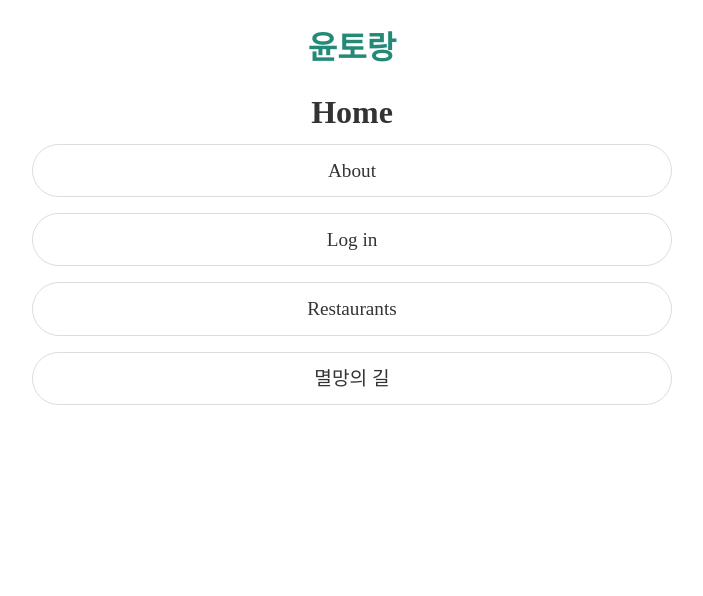
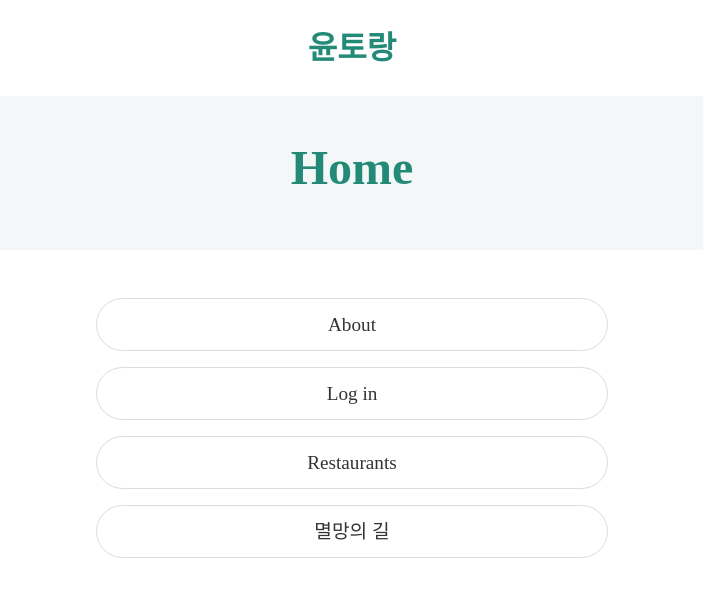
Before and after one commit to CodeSoom/react-week8-assignment-1, a React app: page / in a window 1280 px wide. Shown: the top 596 px of the page, without its empty margins (288-991 px from the left). Built offline with nearby package versions, Linux system fonts and the light colour scheme.

Commit message:
공통된 레이아웃을 적용합니다
공통 레이아웃을 적용하기위해 PageTop, PageBody를 범용컴포넌트로 사용합니다

```diff
--- a/src/HomePage.jsx
+++ b/src/HomePage.jsx
@@ -3,12 +3,8 @@ import React from 'react';
 import { Link } from 'react-router-dom';
 
 import styled from '@emotion/styled';
-
-const PageTitle = styled.h2({
-  marginBottom: '1rem',
-  fontSize: '2rem',
-  textAlign: 'center',
-});
+import { PageBody, PageTop } from './style/layout';
+import green from '../fixtures/color';
 
 const Nav = styled.ul({
   margin: '0 auto',
@@ -28,7 +24,7 @@ const NavItem = styled.li({
     borderRadius: '2em',
     transition: '0.2s linear',
     '&:hover': {
-      background: '#a18cd1',
+      background: `${green}`,
       color: '#fff',
     },
   },
@@ -37,13 +33,17 @@ const NavItem = styled.li({
 export default function HomePage() {
   return (
     <div>
-      <PageTitle>Home</PageTitle>
+      <PageTop>
+        <h2>Home</h2>
+      </PageTop>
+      <PageBody>
         <Nav>
           <NavItem><Link to="/about">About</Link></NavItem>
           <NavItem><Link to="/login">Log in</Link></NavItem>
           <NavItem><Link to="/restaurants">Restaurants</Link></NavItem>
           <NavItem><Link to="/xxx">멸망의 길</Link></NavItem>
         </Nav>
+      </PageBody>
     </div>
   );
 }
--- a/src/RestaurantDetail.jsx
+++ b/src/RestaurantDetail.jsx
@@ -2,22 +2,15 @@ import React from 'react';
 
 import styled from '@emotion/styled';
 import MenuItems from './MenuItems';
+
 import green from '../fixtures/color';
+import { PageTop } from './style/layout';
 
-
-function RestaurantDetail({ restaurant }) {
-  const { name, address, menuItems } = restaurant;
-
-  const Restaurant = styled.div({
+const RestaurantDetailTop = styled(PageTop)({
   padding: '3rem 5rem 3rem 50%',
   background: '#f4f7f8 url(/public/eat.png) no-repeat 0 38% / 45%',
   h2: {
-      fontSize: '3rem',
-      marginBottom: '0.2em',
-      color: `${green}`,
-    },
-    '& > * + *': {
-      marginTop: '1rem',
+    textAlign: 'left',
   },
 });
 
@@ -30,8 +23,11 @@ function RestaurantDetail({ restaurant }) {
   marginTop: '3rem',
 });
 
+function RestaurantDetail({ restaurant }) {
+  const { name, address, menuItems } = restaurant;
+
   return (
-    <Restaurant>
+    <RestaurantDetailTop>
       <div>
         <h2>{name}</h2>
         <Address>
@@ -44,7 +40,7 @@ function RestaurantDetail({ restaurant }) {
           <MenuItems menuItems={menuItems} />
         </MenuWrap>
       </div>
-    </Restaurant>
+    </RestaurantDetailTop>
   );
 }
 
--- a/src/RestaurantsPage.jsx
+++ b/src/RestaurantsPage.jsx
@@ -11,6 +11,8 @@ import RestaurantsContainer from './RestaurantsContainer';
 import {
   loadInitialData,
 } from './slice';
+
+import { PageBody, PageTop } from './style/layout';
 
 export default function RestaurantsPage() {
   const history = useHistory();
@@ -28,9 +30,14 @@ export default function RestaurantsPage() {
 
   return (
     <div>
-      <RegionsContainer />
-      <CategoriesContainer />
-      <RestaurantsContainer onClickRestaurant={handleClickRestaurant} />
+      <PageTop>
+        <h2>레스토랑 선택</h2>
+      </PageTop>
+      <PageBody>
+        <RegionsContainer />
+        <CategoriesContainer />
+        <RestaurantsContainer onClickRestaurant={handleClickRestaurant} />
+      </PageBody>
     </div>
   );
 }
--- a/src/Reviews.jsx
+++ b/src/Reviews.jsx
@@ -3,22 +3,13 @@ import React from 'react';
 import styled from '@emotion/styled';
 
 import green from '../fixtures/color';
-
-function Reviews({ reviews }) {
-  if (!reviews || !reviews.length) {
-    return null;
-  }
-
-  const sortedReviews = [...reviews].sort((a, b) => b.id - a.id);
+import { PageBody } from './style/layout';
 
 const List = styled.ul({
   display: 'flex',
   flexWrap: 'wrap',
   justifyContent: 'space-between',
   gap: '5rem 1rem',
-
-    width: '80%',
-    margin: '5rem auto',
 });
 
 const ListItem = styled.li({
@@ -78,7 +69,15 @@ function Reviews({ reviews }) {
   color: `${green}`,
 });
 
+function Reviews({ reviews }) {
+  if (!reviews || !reviews.length) {
+    return null;
+  }
+
+  const sortedReviews = [...reviews].sort((a, b) => b.id - a.id);
+
   return (
+    <PageBody>
       <List>
         {sortedReviews.map((review) => (
           <ListItem key={review.id}>
@@ -97,6 +96,7 @@ function Reviews({ reviews }) {
           </ListItem>
         ))}
       </List>
+    </PageBody>
   );
 }
 
--- /dev/null
+++ b/src/style/layout.jsx
@@ -0,0 +1,20 @@
+import styled from '@emotion/styled';
+
+import green from '../../fixtures/color';
+
+export const PageTop = styled.div({
+  padding: '3rem',
+  background: '#f4f7f8',
+  h2: {
+    fontSize: '3rem',
+    marginBottom: '0.2em',
+    color: `${green}`,
+    textAlign: 'center',
+  },
+});
+
+export const PageBody = styled.div({
+  width: '80%',
+  margin: '0 auto',
+  padding: '3rem',
+});
```
Lines whose indentation alone changed are shown as unchanged.
